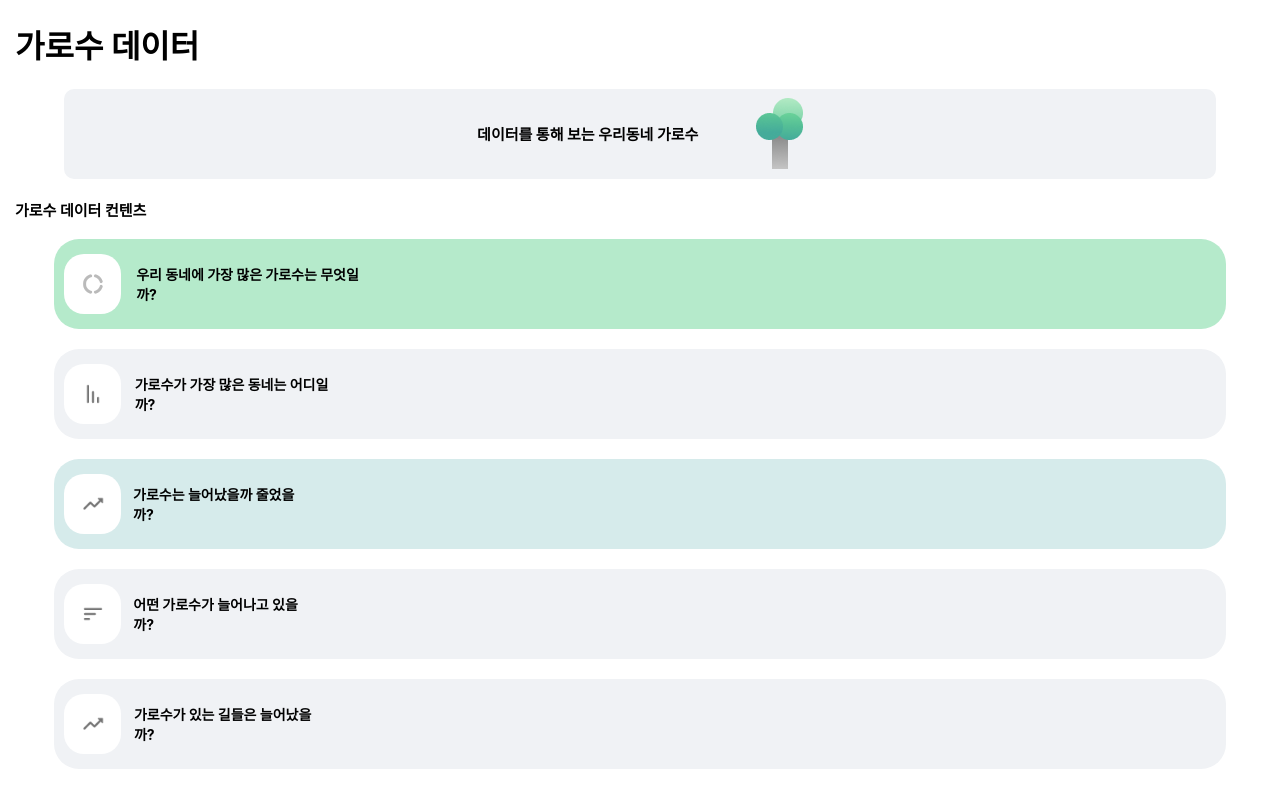
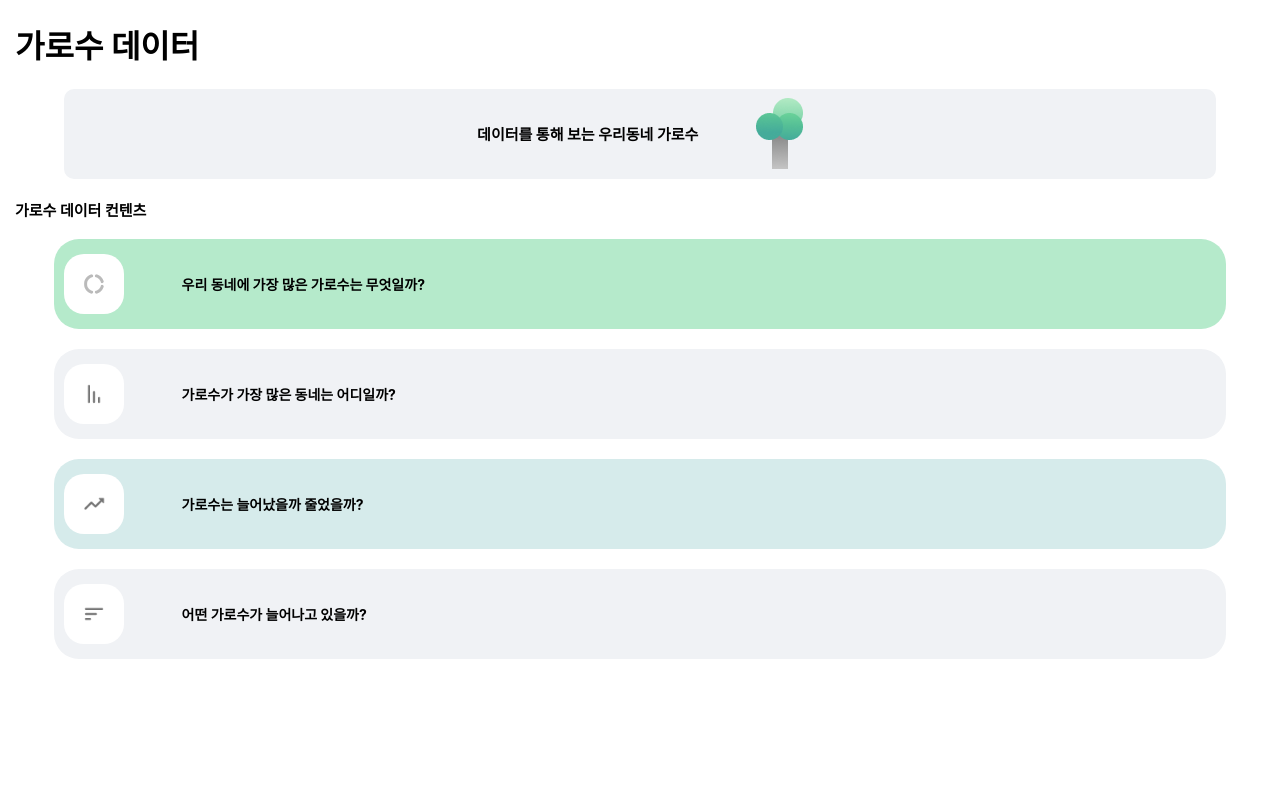
Before and after one commit to hyojinLee-git/garosugil, a React (Create React App) app: page /datavisualization in a window 1280 px wide. Built offline with nearby package versions, Linux system fonts and the light colour scheme.

Commit message:
chore: davavisualization a tag width

```diff
--- a/src/pages/DataVisualization.jsx
+++ b/src/pages/DataVisualization.jsx
@@ -32,14 +32,6 @@ const contents=[
         color:"#F0F2F5",
         link:""
     },
-    {
-        id:5,
-        logoImg:"/icons/trending-up.png",
-        content:"가로수가 있는 길들은 늘어났을까?",
-        color:"#F0F2F5",
-        link:""
-
-    },
 ]
 
 const DataVisualization = () => {
@@ -62,9 +54,7 @@ const DataVisualization = () => {
                             <div className="logo">
                                 <img src={content.logoImg} alt={content.content}/>
                             </div>
-                            <div style={{fontSize:14}}>
-                            {content.content}
-                            </div>
+                            <div style={{fontSize:14}}>{content.content}</div>
                         </Link>
                     </StyledLi>)
                 }
--- a/src/style/style.jsx
+++ b/src/style/style.jsx
@@ -68,7 +68,7 @@ export const StyledLi=styled.li`
         color:black;
         display: flex;
         align-items: center;
-
+        width: 100%;
     }
     & .logo{
         height: 60px;
```
Also changed, not shown: 6 other files (tests, documents, lock files or other folders).
